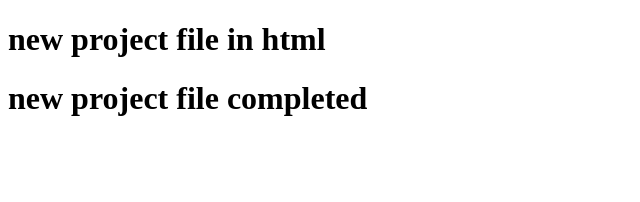
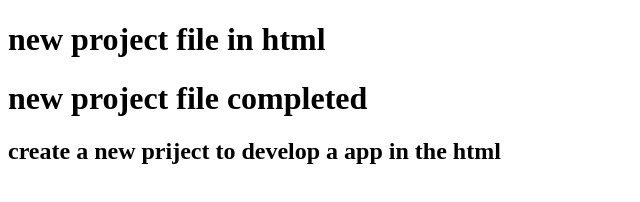
Before and after one commit to Shankar0022/DT-project, a plain HTML site: page index.html in a window 1280 px wide. Shown: the whole page, without its empty margins (0-640 px from the left). Drawn offline with Linux system fonts and the light colour scheme.

Commit message:
create a file

```diff
--- a/index.html
+++ b/index.html
@@ -8,5 +8,6 @@
 <body>
     <h1> new project file in html </h1>
     <h1>new project file completed</h1>
+    <h2> create a new priject to develop a app in the html </h2>
 </body>
 </html>
```
